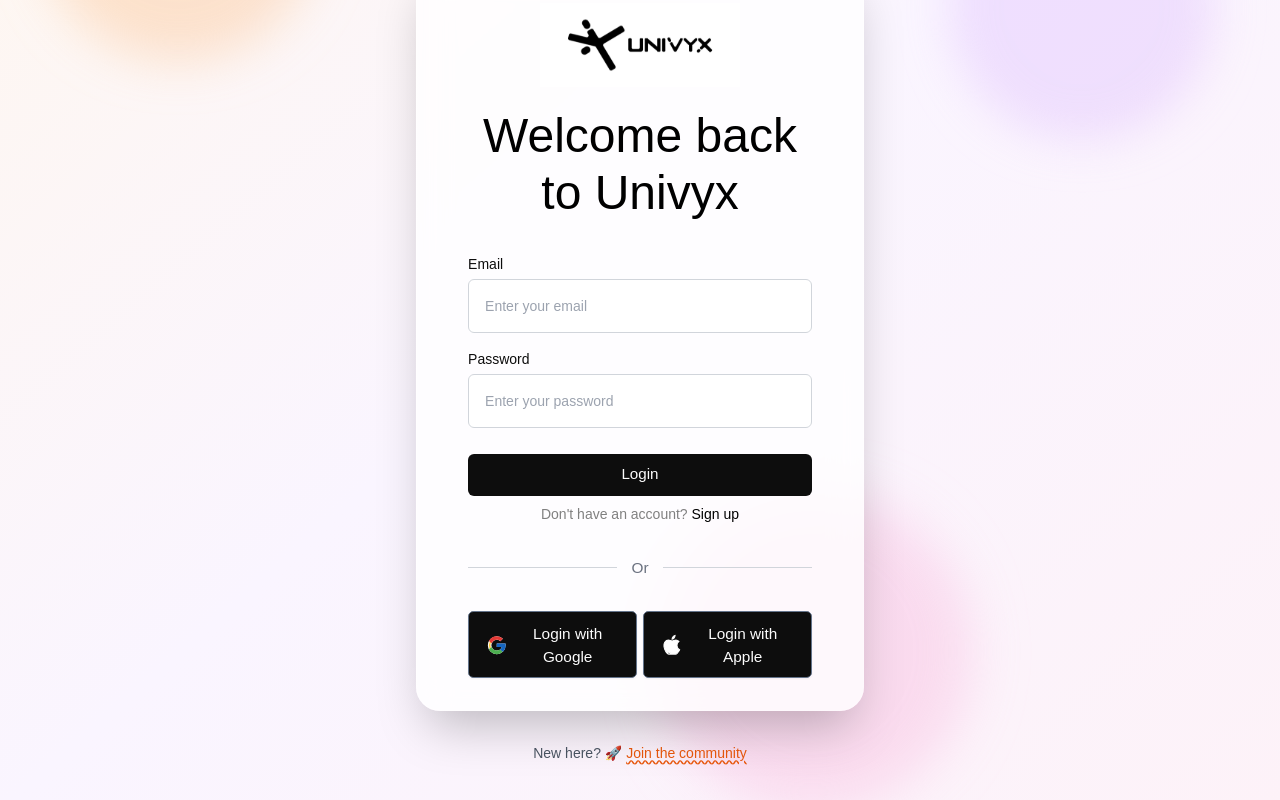
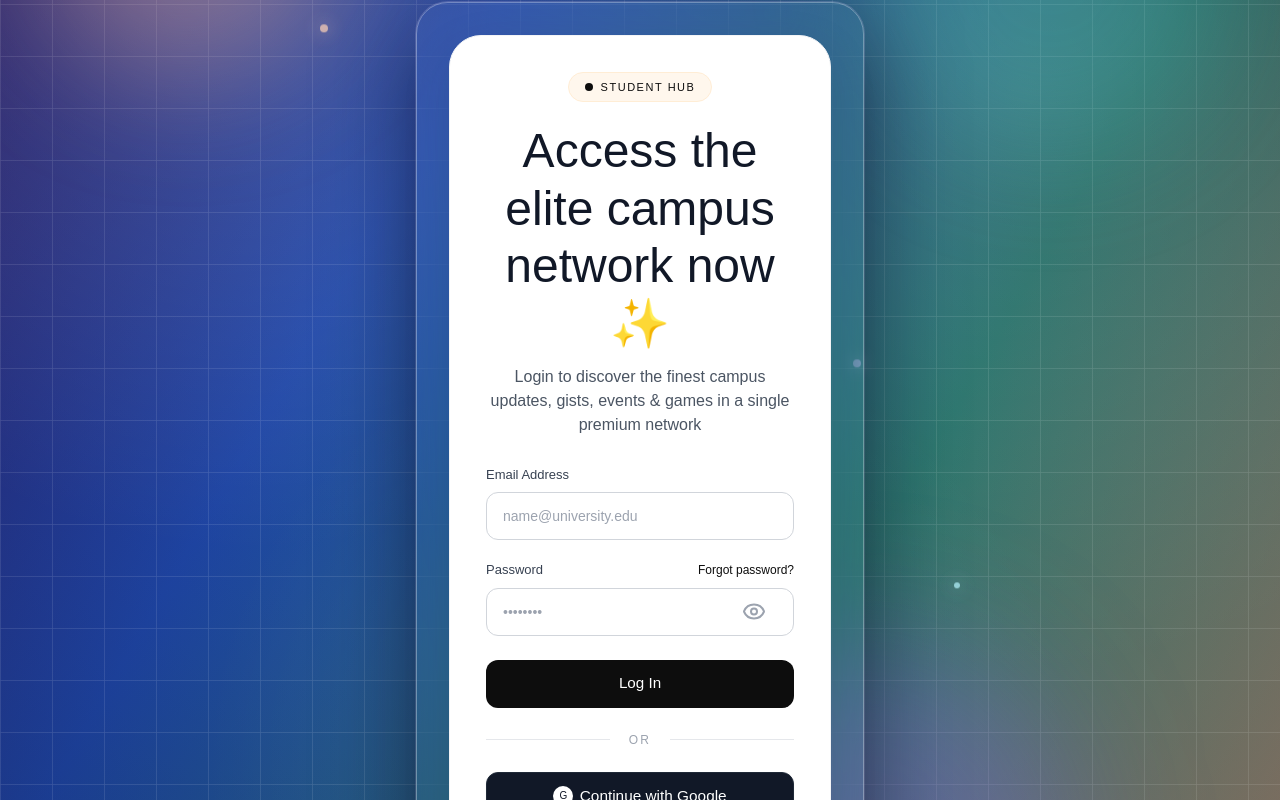
Before and after one commit to Ghreatness-Laboratory/Univyx, a React (Vite) app: page /login in a window 1280 px wide. Shown: the part 400-1200 px from the top of the page. Built offline with nearby package versions, Linux system fonts and the light colour scheme; no server answers; the database is empty; what groq-sdk would draw is missing.

Commit message:
Redesign central login card to premium reference layout

```diff
--- a/src/pages/LoginPage.tsx
+++ b/src/pages/LoginPage.tsx
@@ -19,12 +19,17 @@
   }
 
   return (
-    <div className="min-h-screen bg-gradient-to-br from-orange-50 via-purple-50 to-pink-50 flex items-center justify-center py-12 px-4 sm:px-6 lg:px-8 relative overflow-hidden">
-      {/* Animated background elements */}
+    <div className="min-h-screen flex items-center justify-center py-12 px-4 sm:px-6 lg:px-8 relative overflow-hidden bg-[length:300%_300%] animate-luxe-gradient">
+      <div className="absolute inset-0 bg-[radial-gradient(circle_at_20%_20%,rgba(255,255,255,0.18),transparent_40%),radial-gradient(circle_at_80%_30%,rgba(255,255,255,0.14),transparent_42%),radial-gradient(circle_at_50%_80%,rgba(255,255,255,0.1),transparent_35%)]"></div>
+      <div className="absolute inset-0 pointer-events-none bg-[radial-gradient(circle_at_50%_50%,transparent_0%,rgba(3,4,18,0.28)_85%)]"></div>
+      <div className="absolute inset-0 pointer-events-none opacity-[0.14] [background-image:linear-gradient(to_right,rgba(255,255,255,0.7)_1px,transparent_1px),linear-gradient(to_bottom,rgba(255,255,255,0.7)_1px,transparent_1px)] [background-size:52px_52px]"></div>
       <div className="absolute inset-0 overflow-hidden pointer-events-none">
-        <div className="absolute top-20 left-10 w-72 h-72 bg-orange-300 rounded-full mix-blend-multiply filter blur-xl opacity-30 animate-blob"></div>
-        <div className="absolute top-40 right-10 w-72 h-72 bg-purple-300 rounded-full mix-blend-multiply filter blur-xl opacity-30 animate-blob animation-delay-2000"></div>
-        <div className="absolute -bottom-8 left-1/2 w-72 h-72 bg-pink-300 rounded-full mix-blend-multiply filter blur-xl opacity-30 animate-blob animation-delay-4000"></div>
+        <div className="absolute top-16 left-8 w-80 h-80 bg-[#ffba9f]/35 rounded-full blur-3xl animate-blob"></div>
+        <div className="absolute top-20 right-6 w-96 h-96 bg-[#53d1ca]/25 rounded-full blur-3xl animate-blob animation-delay-2000"></div>
+        <div className="absolute -bottom-14 left-1/2 w-96 h-96 bg-[#8a5cff]/30 rounded-full blur-3xl animate-blob animation-delay-4000"></div>
+        <div className="absolute top-1/4 left-1/4 w-2 h-2 bg-[#ffd4b8]/90 rounded-full animate-float opacity-80 shadow-[0_0_18px_rgba(255,212,184,0.9)]"></div>
+        <div className="absolute top-2/3 right-1/4 w-1.5 h-1.5 bg-[#b8f6ff]/90 rounded-full animate-float animation-delay-2000 opacity-80 shadow-[0_0_18px_rgba(184,246,255,0.9)]"></div>
+        <div className="absolute top-1/2 left-2/3 w-2 h-2 bg-[#d6c2ff]/80 rounded-full animate-float animation-delay-4000 shadow-[0_0_16px_rgba(214,194,255,0.9)]"></div>
       </div>
 
       <div className="max-w-md w-full space-y-8 relative z-10">
@@ -33,27 +38,27 @@
             <img
               src={UnivyxLogo}
               alt="Univyx logo"
-              className="h-20 mx-auto drop-shadow-lg"
+              className="h-24 sm:h-28 mx-auto drop-shadow-[0_0_24px_rgba(255,255,255,0.42)]"
             />
           </Link>
-          <h2 className="mt-6 text-3xl font-extrabold text-gray-900">
+          <h2 className="mt-6 text-3xl sm:text-4xl font-semibold tracking-tight text-white drop-shadow-sm">
             Welcome back! 👋
           </h2>
-          <p className="mt-2 text-sm text-gray-600">
+          <p className="mt-3 text-base text-white/85 tracking-wide">
             Let's get you back to the action
           </p>
         </div>
 
-        <div className="bg-white/80 backdrop-blur-lg rounded-3xl shadow-2xl p-8 border border-white/20">
+        <div className="bg-white/16 backdrop-blur-2xl rounded-[2rem] shadow-[0_30px_90px_rgba(9,6,30,0.58)] p-8 border border-white/30 animate-card-glow">
           <Login />
         </div>
 
         <div className="text-center">
-          <p className="text-sm text-gray-600">
+          <p className="text-sm text-white/90">
             New here? 🚀{" "}
             <Link
               to="/signup"
-              className="font-bold text-orange-600 hover:text-orange-500 transition-colors underline decoration-wavy"
+              className="font-bold text-[#ffd7bd] hover:text-white transition-colors underline decoration-wavy"
             >
               Join the community
             </Link>
@@ -70,12 +75,34 @@
         .animate-blob {
           animation: blob 7s infinite;
         }
+        @keyframes luxeGradient {
+          0% { background: linear-gradient(120deg, #2d1260, #3447a8, #1f7f85, #b6896e); }
+          50% { background: linear-gradient(120deg, #3c1f77, #2350bd, #287f74, #c39a7f); }
+          100% { background: linear-gradient(120deg, #2d1260, #3447a8, #1f7f85, #b6896e); }
+        }
+        .animate-luxe-gradient {
+          animation: luxeGradient 14s ease-in-out infinite;
+        }
         .animation-delay-2000 {
           animation-delay: 2s;
         }
         .animation-delay-4000 {
           animation-delay: 4s;
         }
+        @keyframes cardGlow {
+          0%, 100% { box-shadow: 0 30px 90px rgba(9,6,30,0.58), 0 0 0 1px rgba(255,255,255,0.18); }
+          50% { box-shadow: 0 32px 96px rgba(9,6,30,0.64), 0 0 0 1px rgba(165,149,255,0.4); }
+        }
+        .animate-card-glow {
+          animation: cardGlow 7s ease-in-out infinite;
+        }
+        @keyframes float {
+          0%, 100% { transform: translateY(0); }
+          50% { transform: translateY(-10px); }
+        }
+        .animate-float {
+          animation: float 5s ease-in-out infinite;
+        }
       `}</style>
     </div>
   );
--- a/src/pages/auth/Login.tsx
+++ b/src/pages/auth/Login.tsx
@@ -3,8 +3,8 @@
 import { useForm } from "react-hook-form";
 import { Link, useNavigate } from "react-router-dom";
 import { useState } from "react";
+import { Eye } from "lucide-react";
 import { useAuth } from "../../context/AuthContext";
-import UnivyxLogo from "../../assets/images/univyx-logo.svg";
 
 interface FormData {
   email: string;
@@ -27,16 +27,14 @@
     try {
       setIsLoading(true);
       setApiError(null);
-      console.log('Attempting login with:', data.email);
       await login(data.email, data.password);
-      console.log('Login successful, navigating to home');
-      navigate('/', { replace: true });
+      navigate("/", { replace: true });
     } catch (error: any) {
-      console.error('Login failed:', error);
-      const errorMessage = error.response?.data?.message ||
-                          error.response?.data?.detail ||
-                          error.message ||
-                          'Login failed. Please try again.';
+      const errorMessage =
+        error?.response?.data?.message ||
+        error?.response?.data?.detail ||
+        error?.message ||
+        "Login failed. Please try again.";
       setApiError(errorMessage);
     } finally {
       setIsLoading(false);
@@ -44,26 +42,34 @@
   };
 
   return (
-    <div data-testid="login-page" className="w-full md:max-w-[90%] mx-auto">
-      <img
-        src={UnivyxLogo}
-        alt="Univyx logo and title"
-        width={200}
-        height={100}
-        className="h-[80px] md:h-[100px] mx-auto"
-      />
+    <div
+      data-testid="login-page"
+      className="w-full mx-auto bg-white rounded-[32px] p-7 sm:p-9 shadow-[0_18px_50px_rgba(15,23,42,0.12)] border border-gray-100"
+    >
+      <div className="flex justify-center mb-5">
+        <div className="inline-flex items-center gap-2 rounded-full px-4 py-1.5 bg-orange-50 border border-orange-100">
+          <span className="inline-block w-2 h-2 rounded-full bg-primary"></span>
+          <span className="text-[11px] tracking-[0.14em] font-bold text-primary">
+            STUDENT HUB
+          </span>
+        </div>
+      </div>
 
-      <h1 className="py-3 text-xl md:text-3xl font-semibold text-center">
-        Welcome back to Univyx
+      <h1 className="text-center text-3xl sm:text-[2.1rem] font-bold leading-tight text-gray-900">
+        Access the elite campus network now ✨
       </h1>
+      <p className="text-center mt-3 text-sm sm:text-base text-gray-600 max-w-[520px] mx-auto">
+        Login to discover the finest campus updates, gists, events & games in a
+        single premium network
+      </p>
 
       <form
         onSubmit={handleSubmit(onSubmit)}
-        className="w-full flex flex-col gap-4 pt-5"
+        className="w-full flex flex-col gap-5 pt-7"
       >
         <div>
-          <label className="block text-[14px] text-primary font-mormal mb-1">
-            Email
+          <label className="block text-[13px] text-gray-700 font-semibold mb-2">
+            Email Address
           </label>
           <input
             type="email"
@@ -74,116 +80,84 @@
                 message: "Invalid email format",
               },
             })}
-            placeholder="Enter your email"
-            className="w-full p-4 border border-gray-300 rounded-md text-sm"
+            placeholder="name@university.edu"
+            className="w-full h-12 px-4 border border-gray-300 rounded-xl text-sm focus:outline-none focus:ring-4 focus:ring-orange-100 focus:border-orange-300 transition-all"
           />
           {errors.email && (
-            <p className="text-red-500 text-sm">{errors.email.message}</p>
+            <p className="text-red-500 text-sm mt-1">{errors.email.message}</p>
           )}
         </div>
 
         <div>
-          <label className="block text-[14px] text-primary font-mormal mb-1">
+          <div className="flex items-center justify-between mb-2">
+            <label className="block text-[13px] text-gray-700 font-semibold">
               Password
             </label>
+            <a href="#" className="text-xs font-semibold text-primary hover:underline">
+              Forgot password?
+            </a>
+          </div>
+          <div className="relative">
             <input
               type="password"
               {...register("password", {
                 required: "Password is required",
               })}
-            placeholder="Enter your password"
-            className="w-full p-4 border border-gray-300 rounded-md text-sm"
+              placeholder="••••••••"
+              className="w-full h-12 pl-4 pr-11 border border-gray-300 rounded-xl text-sm focus:outline-none focus:ring-4 focus:ring-orange-100 focus:border-orange-300 transition-all"
             />
+            <button
+              type="button"
+              className="absolute right-3 top-1/2 -translate-y-1/2 text-gray-400 hover:text-gray-600"
+              aria-label="Toggle password visibility"
+            >
+              <Eye size={18} />
+            </button>
+          </div>
           {errors.password && (
-            <p className="text-red-500 text-sm">{errors.password.message}</p>
+            <p className="text-red-500 text-sm mt-1">{errors.password.message}</p>
           )}
         </div>
 
-        {apiError && (
-          <p className="text-red-500 text-sm text-center">{apiError}</p>
-        )}
+        {apiError && <p className="text-red-500 text-sm text-center">{apiError}</p>}
 
         <button
           type="submit"
           disabled={isLoading}
-          className="w-full bg-primary font-semibold text-[#FCFCFC] py-2 md:py-3 mt-2.5 rounded-md disabled:opacity-50"
+          className="w-full bg-primary font-semibold text-white h-12 mt-1 rounded-xl disabled:opacity-50 hover:brightness-105 transition-all"
         >
-          {isLoading ? 'Logging in...' : 'Login'}
+          {isLoading ? "Logging in..." : "Log In"}
         </button>
       </form>
 
-      <p className="text-[#808080] text-sm text-center pt-2">
-        Don't have an account?{" "}
+      <div className="flex items-center justify-center my-6">
+        <div className="w-full h-px bg-gray-200"></div>
+        <span className="mx-3 text-gray-400 text-xs font-semibold tracking-[0.18em]">
+          OR
+        </span>
+        <div className="w-full h-px bg-gray-200"></div>
+      </div>
+
+      <button
+        className="flex gap-2 items-center justify-center h-12 rounded-xl w-full bg-gray-900 text-white border border-gray-800 shadow-sm hover:bg-black transition-colors text-sm font-semibold"
+        aria-label="Continue with google"
+        data-testid="login-link"
+      >
+        <span className="inline-flex items-center justify-center w-5 h-5 rounded-full bg-white text-gray-900 text-[10px] font-bold">
+          G
+        </span>
+        <span>Continue with Google</span>
+      </button>
+
+      <p className="text-gray-600 text-sm text-center pt-5">
+        New to the elite circle?{" "}
         <Link
           to="/signup"
-          className="text-black hover:underline transition-all duration-300"
+          className="text-primary font-semibold hover:underline transition-all duration-300"
         >
-          Sign up
+          Create an account
         </Link>
       </p>
-
-      <div className="flex items-center justify-center my-5 md:my-8">
-        <div className="w-full h-px bg-gray-300"></div>
-        <span className="mx-2 text-gray-500">Or</span>
-        <div className="w-full h-px bg-gray-300"></div>
-      </div>
-
-      <div className="flex max-sm:flex-col items-center justify-center gap-[13px] text-[#FCFCFC] text-sm font-semibold leading-4">
-        <button
-          className="flex gap-1 items-center justify-center py-4 rounded-[5.35px] w-full bg-primary text-[#FCFCFC] border border-[#64748B] shadow-[0px_1px_2px_0px_rgba(16,24,40,0.05)] cursor-pointer"
-          aria-label="Login with google"
-          data-testid="login-link"
-        >
-          <svg
-            xmlns="http://www.w3.org/2000/svg"
-            width="14"
-            height="15"
-            viewBox="0 0 14 15"
-            fill="none"
-          >
-            <path
-              d="M6.84492 2.39642C8.09951 2.39642 9.24812 2.84084 10.1505 3.57827L9.0405 4.68827C8.42844 4.23054 7.66939 3.95698 6.84492 3.95698C4.81347 3.95698 3.16645 5.604 3.16645 7.63544C3.16645 9.66689 4.81347 11.3139 6.84492 11.3139C8.44717 11.3139 9.80488 10.2882 10.31 8.86175L10.4679 8.41572H9.99474H7.17932V6.85516H11.5266V6.87829H11.861H12.0283C12.0646 7.12592 12.0839 7.37862 12.0839 7.63544C12.0839 10.5287 9.73816 12.8745 6.84492 12.8745C3.95168 12.8745 1.60589 10.5287 1.60589 7.63544C1.60589 4.7422 3.95168 2.39642 6.84492 2.39642Z"
-              fill="#FBC02D"
-              stroke="#FCFCFC"
-              strokeWidth="0.668812"
-            />
-            <path
-              d="M1.91406 5.04129L3.74521 6.38421C4.24069 5.1575 5.44065 4.29138 6.84488 4.29138C7.69733 4.29138 8.47288 4.61297 9.06338 5.13827L10.6398 3.56182C9.64441 2.63412 8.31292 2.06201 6.84488 2.06201C4.70412 2.06201 2.84761 3.27061 1.91406 5.04129Z"
-              fill="#E53935"
-            />
-            <path
-              d="M6.84505 13.2088C8.28467 13.2088 9.59275 12.6579 10.5818 11.762L8.85678 10.3023C8.29721 10.7261 7.60164 10.9795 6.84505 10.9795C5.3954 10.9795 4.16451 10.0551 3.7008 8.76514L1.8833 10.1655C2.8057 11.9704 4.67893 13.2088 6.84505 13.2088Z"
-              fill="#4CAF50"
-            />
-            <path
-              d="M12.31 6.54413L12.3055 6.521H11.8611H6.84497V8.75037H9.9948C9.77409 9.37376 9.37308 9.91131 8.85586 10.3028L8.8567 10.3023L10.5817 11.762C10.4596 11.8729 12.4184 10.4224 12.4184 7.63568C12.4184 7.26198 12.3799 6.8972 12.31 6.54413Z"
-              fill="#1565C0"
-            />
-          </svg>
-          <p>Login with Google</p>
-        </button>
-        <button
-          className="flex gap-1 items-center justify-center py-4 rounded-[5.35px] w-full bg-primary text-[#FCFCFC] border border-[#64748B] shadow-[0px_1px_2px_0px_rgba(16,24,40,0.05)] cursor-pointer"
-          aria-label="Login with apple"
-          data-testid="login-link"
-        >
-          <svg
-            xmlns="http://www.w3.org/2000/svg"
-            width="15"
-            height="15"
-            viewBox="0 0 15 15"
-            fill="none"
-          >
-            <path
-              d="M9.74356 13.1845L9.74428 13.1845C10.0722 13.1822 10.4031 13.0012 10.7383 12.68C11.0705 12.3616 11.3663 11.9445 11.6241 11.5524C11.9183 11.104 12.059 10.8425 12.2581 10.4117C10.3195 9.41145 9.98474 6.61277 11.8309 5.27291C11.2814 4.72598 10.6021 4.43037 9.97964 4.43037C9.48329 4.43037 9.13237 4.54631 8.79308 4.67348C8.76099 4.68551 8.72851 4.69788 8.69563 4.7104C8.38727 4.82782 8.0424 4.95914 7.6273 4.95914C7.18923 4.95914 6.80341 4.82101 6.4625 4.69895C6.44082 4.69119 6.41931 4.68349 6.39799 4.6759C6.0297 4.54474 5.68582 4.43141 5.26765 4.43141C4.4558 4.43141 3.54935 4.93217 2.9648 5.83206L2.96465 5.8323C2.5698 6.43905 2.38713 7.34914 2.49009 8.39762C2.59247 9.44013 2.97524 10.5899 3.67221 11.6515L9.74356 13.1845ZM9.74356 13.1845C9.44768 13.1872 9.26493 13.1039 8.99844 12.9825C8.97905 12.9736 8.95922 12.9646 8.93886 12.9554C8.62682 12.814 8.25094 12.6631 7.63656 12.6683C7.02523 12.6713 6.64684 12.8222 6.33255 12.961C6.31512 12.9687 6.29806 12.9762 6.28131 12.9837C6.00637 13.1055 5.8164 13.1897 5.51461 13.1866L5.51423 13.1866M9.74356 13.1845L5.51423 13.1866M5.51423 13.1866C5.1758 13.1835 4.85209 13.0166 4.53284 12.7243M5.51423 13.1866L4.53284 12.7243M4.53284 12.7243C4.21338 12.4318 3.92888 12.0414 3.67242 11.6518L4.53284 12.7243ZM8.87141 3.00747L8.87111 3.00785C8.55324 3.41732 8.04728 3.73733 7.54465 3.82061C7.5557 3.32781 7.79897 2.82047 8.1122 2.43901C8.43364 2.04987 8.94411 1.73395 9.4222 1.60628C9.40098 2.11912 9.17322 2.61987 8.87141 3.00747Z"
-              fill="white"
-              stroke="#FCFCFC"
-              strokeWidth="0.668812"
-            />
-          </svg>
-          <p>Login with Apple</p>
-        </button>
-      </div>
     </div>
   );
 }
```
Lines whose indentation alone changed are shown as unchanged.
